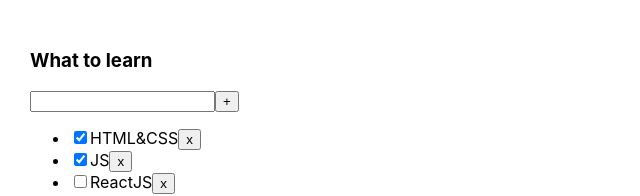
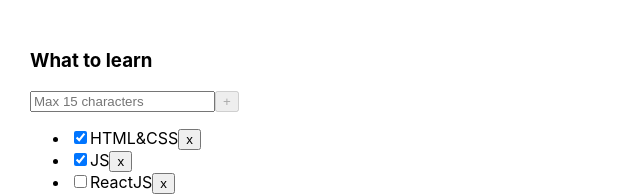
Before and after one commit to ElenaWebDev984/todolist_repeat, a React (Vite) app: page / in a window 1280 px wide. Shown: the top 196 px of the page, without its empty margins (0-640 px from the left). Built offline with nearby package versions, Linux system fonts and the light colour scheme.

Commit message:
added useState for taskTitle

```diff
--- a/src/TodolistItem.tsx
+++ b/src/TodolistItem.tsx
@@ -1,6 +1,6 @@
 import {Button} from "./Button.tsx";
 import {FilterValues} from "./App.tsx";
-import {useRef} from "react";
+import {useState} from "react";
 
 type TodolistItemTypes = {
     title: string
@@ -24,8 +24,7 @@ export const TodolistItem = ({
                                  createTask,
                              }: TodolistItemTypes) => {
 
-    const inputRef = useRef<HTMLInputElement>(null);
-    console.log(inputRef)
+    const [taskTitle, setTaskTitle] = useState('')
 
     const tasksList = tasks.length === 0
         ? <span>Tasks list is empty</span>
@@ -47,15 +46,14 @@ export const TodolistItem = ({
         <div>
             <h3>{title}</h3>
             <div>
-                <input ref={inputRef}/>
+                <input value={taskTitle}
+                       placeholder='Max 15 characters'
+                       onChange={(e) => setTaskTitle(e.currentTarget.value)}/>
                 <Button title='+'
-                        onClick={() => {
-                            if (inputRef.current) {
-                                createTask(inputRef.current.value)
-                                // TODO Очистка input
-                                inputRef.current.value = ''
-                            }
-                        }}/>
+                        onClick={() => createTask(taskTitle)}
+                        disabled={!taskTitle || taskTitle.length > 15}/>
+                {taskTitle && taskTitle.length <= 15 && <div>Rest {15 - taskTitle.length} characters</div>}
+                {taskTitle.length > 15 && <div style={{color: 'red'}}>Title is too long</div>}
             </div>
             {tasksList}
             <div>
```
